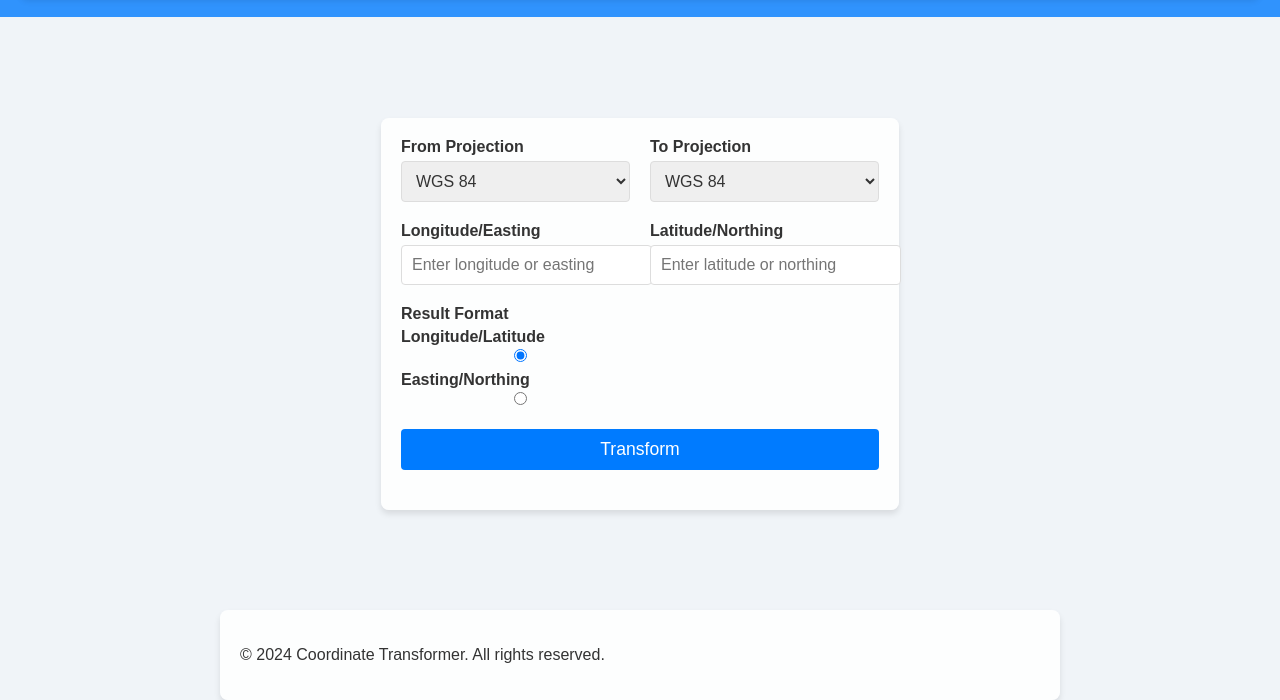
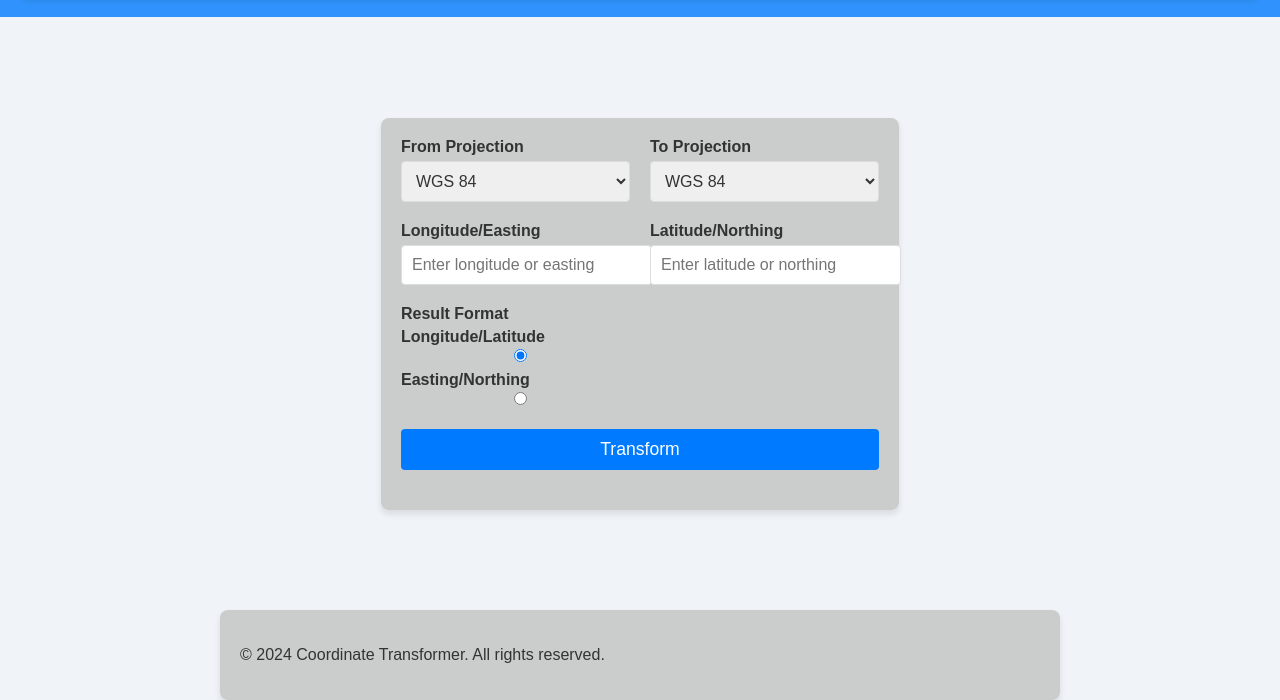
Before and after one commit to Ky-579/Coor-form, a plain HTML site: page index.html in a window 1280 px wide. Shown: the part 100-800 px from the top of the page. Drawn offline with nearby package versions, Linux system fonts and the light colour scheme; a script that the page names is missing.

Commit message:
Update style.css

```diff
--- a/style.css
+++ b/style.css
@@ -56,7 +56,7 @@ main {
 .container {
     max-width: 800px;
     margin: 0 auto;
-    background-color: rgba(255, 255, 255, 0.9);
+    background-color: rgba(200, 200, 200, 0.9);
     padding: 20px;
     border-radius: 8px;
     box-shadow: 0 4px 6px rgba(0, 0, 0, 0.1);
```
